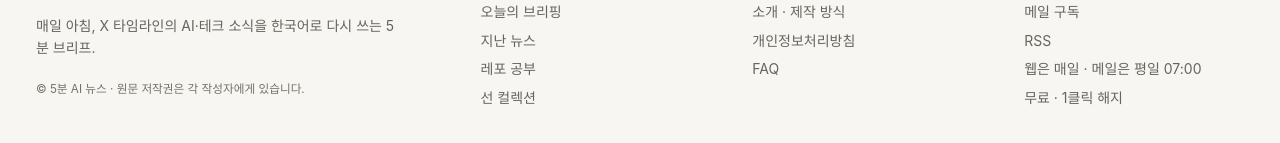
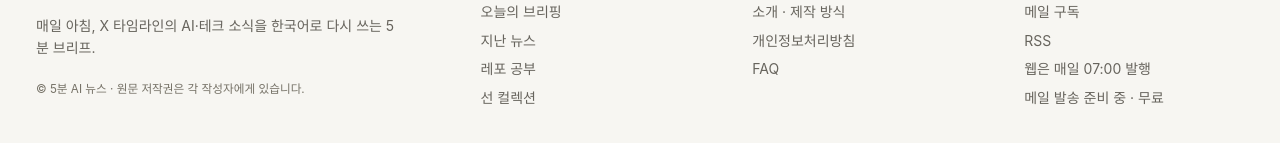
Before and after one commit to goddaehee/fiv-ai-news, a Next.js app: page / in a window 1280 px wide. Shown: the part 3538-3681 px from the top of the page. Built offline with nearby package versions, Linux system fonts and the light colour scheme; a web font is replaced by a local one.

Commit message:
#8 푸터 링크·사이트맵을 신규 라우트로 교체

```diff
--- a/app/sitemap.ts
+++ b/app/sitemap.ts
@@ -5,7 +5,7 @@ import { REPOS } from "@/data/repos";
 const origin = process.env.SITE_ORIGIN || "https://fiv-ai-news.vercel.app";
 
 export default function sitemap(): MetadataRoute.Sitemap {
-  const staticPaths = ["", "/about", "/privacy", "/repos", "/diagram"];
+  const staticPaths = ["", "/about", "/privacy", "/repos", "/diagram", "/archive", "/faq"];
   return [
     ...staticPaths.map((p) => ({ url: `${origin}${p || "/"}`, changeFrequency: "daily" as const })),
     ...ISSUES.map((i) => ({ url: `${origin}/news/${i.date}`, changeFrequency: "weekly" as const })),
--- a/components/layout/Footer.tsx
+++ b/components/layout/Footer.tsx
@@ -13,7 +13,7 @@ export function Footer() {
       <nav>
         <strong>읽기</strong>
         <Link href="/">오늘의 브리핑</Link>
-        <Link href="/#archive-all-h">지난 뉴스</Link>
+        <Link href="/archive">지난 뉴스</Link>
         <Link href="/repos">레포 공부</Link>
         <Link href="/diagram">선 컬렉션</Link>
       </nav>
@@ -21,14 +21,14 @@ export function Footer() {
         <strong>안내</strong>
         <Link href="/about">소개 · 제작 방식</Link>
         <Link href="/privacy">개인정보처리방침</Link>
-        <Link href="/#faq">FAQ</Link>
+        <Link href="/faq">FAQ</Link>
       </nav>
       <nav>
         <strong>구독</strong>
         <Link href="/#subscribe-card">메일 구독</Link>
         <a href="/feed.xml">RSS</a>
-        <span>웹은 매일 · 메일은 평일 07:00</span>
-        <span>무료 · 1클릭 해지</span>
+        <span>웹은 매일 07:00 발행</span>
+        <span>메일 발송 준비 중 · 무료</span>
       </nav>
     </footer>
   );
```
